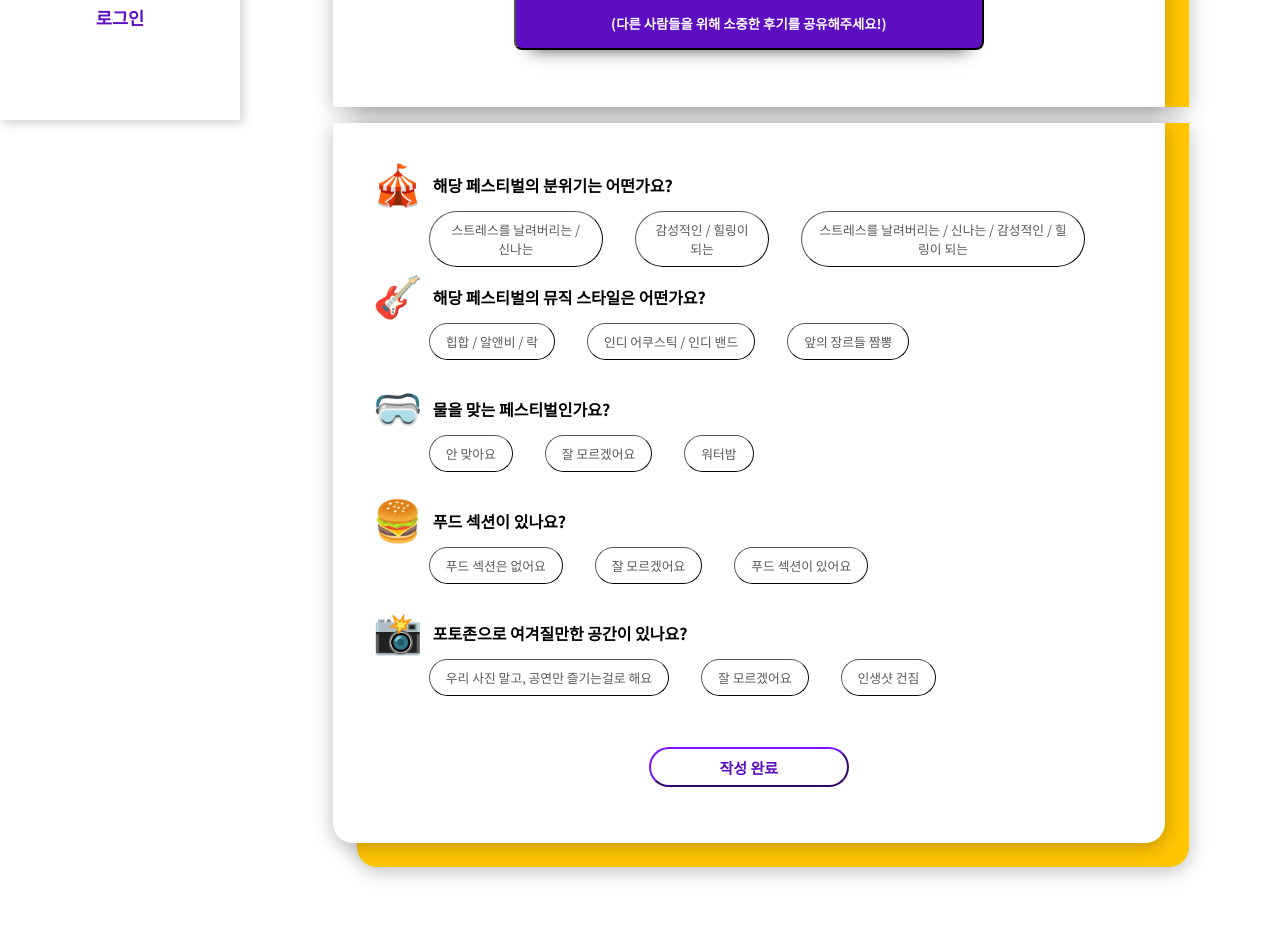
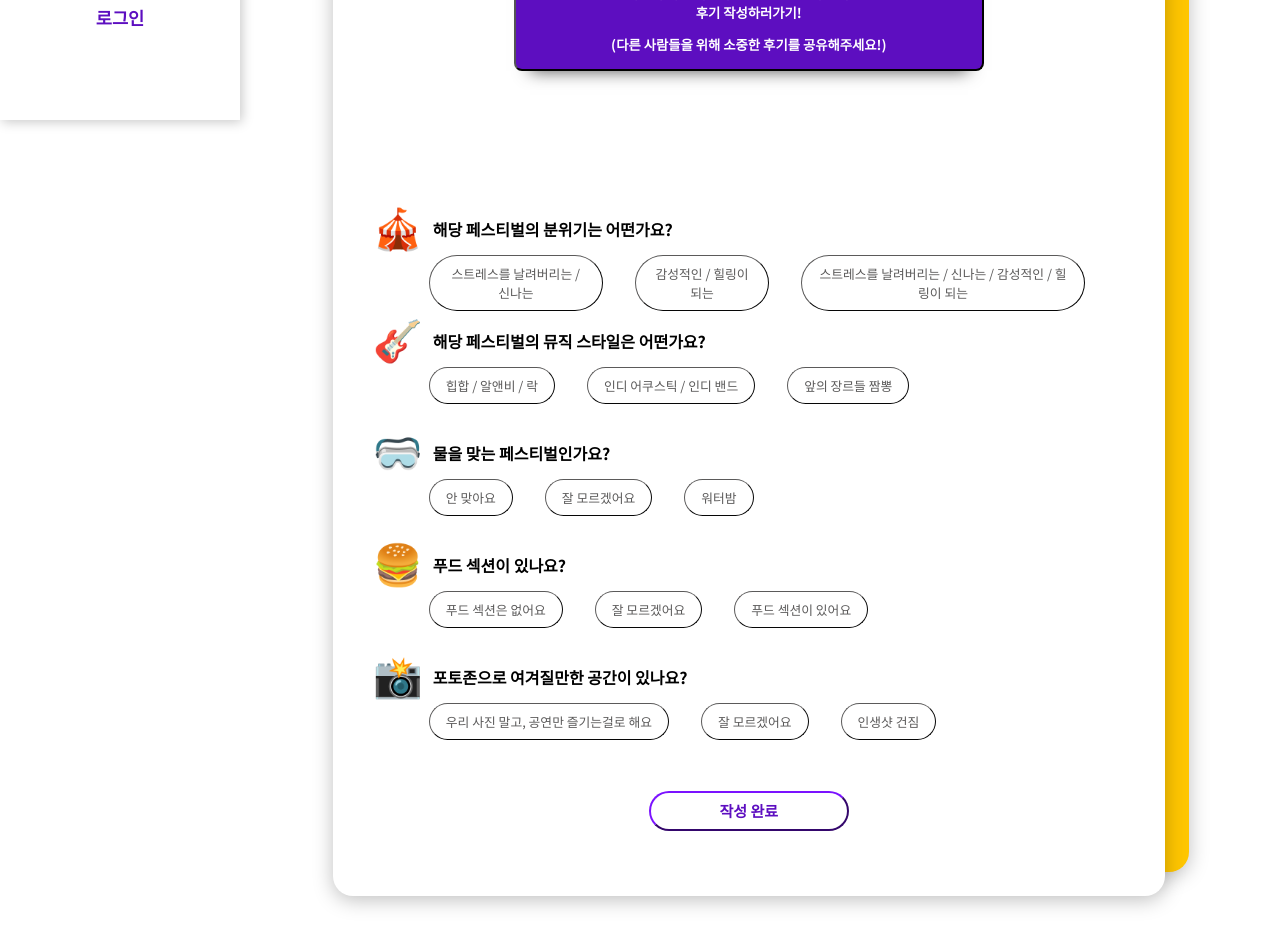
Before and after one commit to soyeons/MUTSA_team_Soyeon, a React (Create React App) app: page /detail/1 in a window 1280 px wide. Shown: the part 680-1626 px from the top of the page. Before the commit the page ends 1590 px from the top, so only its background shows below. Built offline with nearby package versions, Linux system fonts and the light colour scheme; a web font is replaced by a local one.

Commit message:
[feat] detail & check 합침 - 2

```diff
--- a/src/Detail.css
+++ b/src/Detail.css
@@ -24,37 +24,40 @@
 	text-align: center;
 	display: flex;
 	flex-direction: column;
-	align-items: end;
 	gap: 1rem;
 	padding-left: 2%;
+	height: 210vh;
 }
 
 .detailBackContainer {
 	background-color: #ffc600;
 	width: 65vw;
-	height: 46.5rem;
+	height: 190vh;
 	box-shadow: 0px 0.25rem 1.25rem rgba(0, 0, 0, 0.25);
 	border-radius: 1.25rem;
 	position: relative;
-	border-bottom-left-radius: 0;
-	border-bottom-right-radius: 0;
-	margin-top: 2.7rem;
+	margin-top: 2rem;
 }
 
 .detailContainer {
 	position: absolute;
-	bottom: 0;
+	top: 1.5rem;
 	right: 1.5rem;
-	display: flex;
-	height: 45rem;
-	flex-direction: column;
+	height: 100%;
 	width: 100%;
 	box-shadow: 0px 0.25rem 1.25rem rgba(0, 0, 0, 0.25);
 	border-radius: 1.25rem;
 	background-color: white;
+	display: flex;
+	flex-direction: column;
+	gap: 5rem;
+}
+
+.detailDesc {
+	display: flex;
+	flex-direction: column;
+	width: 100%;
 	gap: 1rem;
-	border-bottom-left-radius: 0;
-	border-bottom-right-radius: 0;
 	box-sizing: border-box;
 	padding: 1rem;
 }
--- a/src/Detail.js
+++ b/src/Detail.js
@@ -122,6 +122,7 @@ const Detail = () => {
 			<div className='detailBody'>
 				<div className='detailBackContainer'>
 					<div className='detailContainer'>
+						<div className='detailDesc'>
 							<div className='detailHeader'>
 								<button onClick={openModal} type='button' className='detailZzimBtn' onMouseOver={() => setIsHovering(1)} onMouseOut={() => setIsHovering(0)}>
 									<FontAwesomeIcon icon={isHovering ? sHeart : rHeart} />
@@ -162,15 +163,13 @@ const Detail = () => {
 								</button>
 							</div>
 						</div>
-				</div>
-				<div ref={checkRef} className='YellowSquareCheck'>
-					<div className='PostListCheck'>
+						<div ref={checkRef} className='detailCheck'>
 							<div className='placeQ'>
 								<Chomoji>🎪</Chomoji>
 								<Qlist>해당 페스티벌의 분위기는 어떤가요?</Qlist>
 								<div className='checkBtn'>
 									<button
-									type='hidden'
+										type='button'
 										value='1'
 										className={`checkBtns ${tab1 === 1 ? 'active' : ''}`}
 										onClick={(event) => {
@@ -181,7 +180,7 @@ const Detail = () => {
 										스트레스를 날려버리는 / 신나는
 									</button>
 									<button
-									type='hidden'
+										type='button'
 										value='2'
 										className={`checkBtns ${tab1 === 2 ? 'active' : ''}`}
 										onClick={(event) => {
@@ -192,7 +191,7 @@ const Detail = () => {
 										감성적인 / 힐링이 되는
 									</button>
 									<button
-									type='hidden'
+										type='button'
 										value='3'
 										className={`checkBtns ${tab1 === 3 ? 'active' : ''}`}
 										onClick={(event) => {
@@ -209,7 +208,7 @@ const Detail = () => {
 								<Qlist>해당 페스티벌의 뮤직 스타일은 어떤가요?</Qlist>
 								<div className='checkBtn'>
 									<button
-									type='hidden'
+										type='button'
 										value='1'
 										className={`checkBtns ${tab2 === 1 ? 'active' : ''}`}
 										onClick={(event) => {
@@ -220,7 +219,7 @@ const Detail = () => {
 										힙합 / 알앤비 / 락
 									</button>
 									<button
-									type='hidden'
+										type='button'
 										value='2'
 										className={`checkBtns ${tab2 === 2 ? 'active' : ''}`}
 										onClick={(event) => {
@@ -231,7 +230,7 @@ const Detail = () => {
 										인디 어쿠스틱 / 인디 밴드
 									</button>
 									<button
-									type='hidden'
+										type='button'
 										value='3'
 										className={`checkBtns ${tab2 === 3 ? 'active' : ''}`}
 										onClick={(event) => {
@@ -248,7 +247,7 @@ const Detail = () => {
 								<Qlist>물을 맞는 페스티벌인가요?</Qlist>
 								<div className='checkBtn'>
 									<button
-									type='hidden'
+										type='button'
 										value='1'
 										className={`checkBtns ${tab3 === 1 ? 'active' : ''}`}
 										onClick={(event) => {
@@ -259,7 +258,7 @@ const Detail = () => {
 										안 맞아요
 									</button>
 									<button
-									type='hidden'
+										type='button'
 										value='2'
 										className={`checkBtns ${tab3 === 2 ? 'active' : ''}`}
 										onClick={(event) => {
@@ -270,7 +269,7 @@ const Detail = () => {
 										잘 모르겠어요
 									</button>
 									<button
-									type='hidden'
+										type='button'
 										value='3'
 										className={`checkBtns ${tab3 === 3 ? 'active' : ''}`}
 										onClick={(event) => {
@@ -287,7 +286,7 @@ const Detail = () => {
 								<Qlist>푸드 섹션이 있나요?</Qlist>
 								<div className='checkBtn'>
 									<button
-									type='hidden'
+										type='button'
 										value='1'
 										className={`checkBtns ${tab4 === 1 ? 'active' : ''}`}
 										onClick={(event) => {
@@ -298,7 +297,7 @@ const Detail = () => {
 										푸드 섹션은 없어요
 									</button>
 									<button
-									type='hidden'
+										type='button'
 										value='2'
 										className={`checkBtns ${tab4 === 2 ? 'active' : ''}`}
 										onClick={(event) => {
@@ -309,7 +308,7 @@ const Detail = () => {
 										잘 모르겠어요
 									</button>
 									<button
-									type='hidden'
+										type='button'
 										value='3'
 										className={`checkBtns ${tab4 === 3 ? 'active' : ''}`}
 										onClick={(event) => {
@@ -326,7 +325,7 @@ const Detail = () => {
 								<Qlist>포토존으로 여겨질만한 공간이 있나요?</Qlist>
 								<div className='checkBtn'>
 									<button
-									type='hidden'
+										type='button'
 										value='1'
 										className={`checkBtns ${tab5 === 1 ? 'active' : ''}`}
 										onClick={(event) => {
@@ -337,7 +336,7 @@ const Detail = () => {
 										우리 사진 말고, 공연만 즐기는걸로 해요
 									</button>
 									<button
-									type='hidden'
+										type='button'
 										value='2'
 										className={`checkBtns ${tab5 === 2 ? 'active' : ''}`}
 										onClick={(event) => {
@@ -348,7 +347,7 @@ const Detail = () => {
 										잘 모르겠어요
 									</button>
 									<button
-									type='hidden'
+										type='button'
 										value='3'
 										className={`checkBtns ${tab5 === 3 ? 'active' : ''}`}
 										onClick={(event) => {
@@ -367,6 +366,7 @@ const Detail = () => {
 					</div>
 				</div>
 			</div>
+		</div>
 	);
 };
 
--- a/src/FestCheck.css
+++ b/src/FestCheck.css
@@ -1,15 +1,3 @@
-.festCheck {
-	display: flex;
-}
-
-.festCheck nav {
-	background-color: white;
-	color: #5d0ec0;
-	height: 100vh;
-	width: 15rem;
-	box-shadow: 0.1rem 0.1rem 0.7rem rgb(200, 200, 200);
-}
-
 .festCheckBody {
 	position: relative;
 	background-size: cover;
@@ -23,30 +11,7 @@
 	padding-left: 2%;
 }
 
-.YellowSquareCheck {
-	background-color: #ffc600;
-	width: 65vw;
-	height: 46.5rem;
-	box-shadow: 0px 0.25rem 1.25rem rgba(0, 0, 0, 0.25);
-	border-radius: 1.25rem;
-	position: relative;
-	border-top-left-radius: 0;
-	border-top-right-radius: 0;
-	margin-bottom: 2.7rem;
-}
-
-.PostListCheck {
-	height: 45rem;
-	position: absolute;
-	right: 1.5rem;
-	top: 0;
-	flex-direction: column;
-	width: 100%;
-	background-color: white;
-	box-shadow: 0px 0.25rem 1.25rem rgba(0, 0, 0, 0.25);
-	border-radius: 1.25rem;
-	border-top-left-radius: 0;
-	border-top-right-radius: 0;
+.detailCheck {
 	display: flex;
 	flex-direction: column;
 	gap: 2rem;
```
Lines whose indentation alone changed are shown as unchanged.
